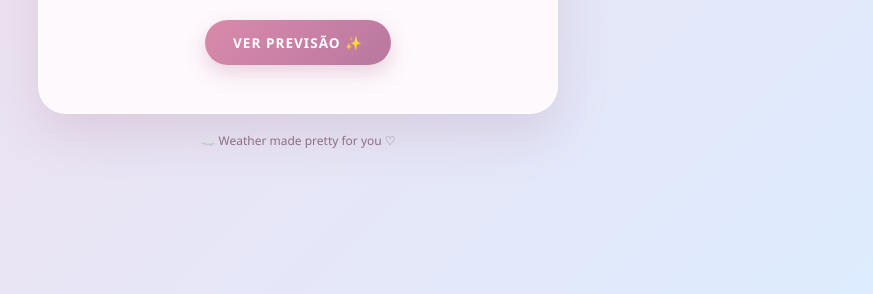
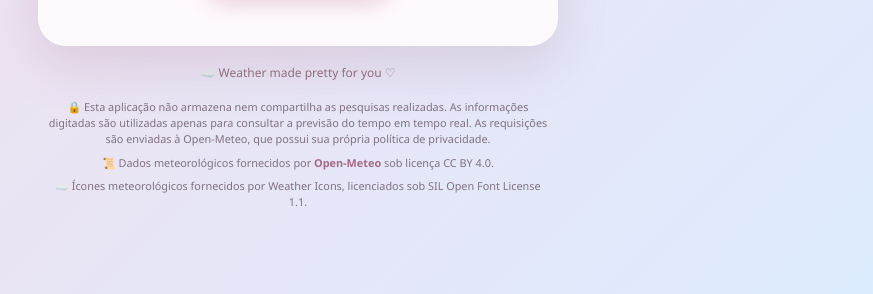
Before and after one commit to julianaenob-hub/projeto_clima, a website: page index.html in a window 1280 px wide. Shown: the part 506-800 px from the top of the page, without its empty margins (342-1215 px from the left). Drawn offline with Linux system fonts and the light colour scheme; some icons are missing.

Commit message:
🔐 feat: adiciona avisos de privacidade e licenciamento

```diff
--- a/assets/css/style.css
+++ b/assets/css/style.css
@@ -11,6 +11,7 @@ body {
   min-height: 100vh;
   background: linear-gradient(135deg, #f8dce8, #dcecff);
   display: flex;
+  flex-direction: column;
   align-items: center;
   justify-content: center;
   padding: 20px;
@@ -21,7 +22,6 @@ body {
 .hidden {
   display: none !important;
 }
-
 
 /* ---------- Tela de abertura ---------- */
 
@@ -93,14 +93,15 @@ body {
   font-size: 0.75rem;
 }
 
-
 /* ---------- Aplicação ---------- */
 
 .weather-app {
   width: 100%;
   max-width: 520px;
+  display: flex;
+  flex-direction: column;
+  align-items: center;
 }
-
 
 /* ---------- Cards ---------- */
 
@@ -112,7 +113,6 @@ body {
   box-shadow: 0 20px 50px rgba(91, 76, 92, 0.18);
   border: 1px solid rgba(255, 255, 255, 0.9);
 }
-
 
 /* ---------- Tela de busca ---------- */
 
@@ -201,7 +201,6 @@ body {
   transform: translateY(-2px);
 }
 
-
 /* ---------- Mensagem de erro ---------- */
 
 .error-message {
@@ -212,7 +211,6 @@ body {
   color: #b24d70;
   font-size: 0.8rem;
 }
-
 
 /* ---------- Resultado ---------- */
 
@@ -270,7 +268,6 @@ body {
   text-transform: capitalize;
 }
 
-
 /* ---------- Informações meteorológicas adicionais ---------- */
 
 .weather-details {
@@ -309,7 +306,6 @@ body {
   font-weight: 700;
 }
 
-
 /* ---------- Botão voltar ---------- */
 
 .btn-voltar {
@@ -328,7 +324,6 @@ body {
   background: #e8bed1;
   transform: translateY(-2px);
 }
-
 
 /* ---------- Modo noturno ---------- */
 
@@ -398,11 +393,44 @@ body.night-mode .detail-value {
   color: #fff2f8;
 }
 
+/* ---------- Avisos legais ---------- */
+
+.legal-footer {
+  width: 100%;
+  max-width: 520px;
+  margin: 18px auto 0;
+  padding: 0 10px;
+  text-align: center;
+}
+
+.legal-footer p {
+  color: #7f7180;
+  font-size: 0.68rem;
+  line-height: 1.5;
+  margin-bottom: 7px;
+}
+
+.legal-footer a {
+  color: #a66b87;
+  font-weight: 700;
+  text-decoration: none;
+}
+
+.legal-footer a:hover {
+  text-decoration: underline;
+}
+
+body.night-mode .legal-footer p {
+  color: #c9b8c7;
+}
+
+body.night-mode .legal-footer a {
+  color: #e7aeca;
+}
 
 /* ---------- Responsivo ---------- */
 
 @media (max-width: 600px) {
-
   body {
     padding: 16px;
   }
@@ -451,4 +479,12 @@ body.night-mode .detail-value {
   .detail-label {
     font-size: 0.55rem;
   }
+
+  .legal-footer {
+    padding: 0 5px;
+  }
+
+  .legal-footer p {
+    font-size: 0.62rem;
+  }
 }
--- a/index.html
+++ b/index.html
@@ -70,6 +70,7 @@
           class="city-input"
           placeholder="Digite uma cidade..."
           autocomplete="off"
+         maxlength="100"
         required
         />
         </div>
@@ -163,5 +164,36 @@
     });
   </script>
 
+
+  <!-- ---------- Avisos de Privacidade e Licenciamento ---------- -->
+
+  <footer class="legal-footer">
+
+    <p class="privacy-notice">
+      🔒 Esta aplicação não armazena nem compartilha as pesquisas realizadas.
+      As informações digitadas são utilizadas apenas para consultar a previsão
+      do tempo em tempo real. As requisições são enviadas à Open-Meteo,
+      que possui sua própria política de privacidade.
+    </p>
+
+    <p class="license-notice">
+      📜 Dados meteorológicos fornecidos por
+      <a
+        href="https://open-meteo.com/"
+        target="_blank"
+        rel="noopener noreferrer"
+      >
+        Open-Meteo
+      </a>
+      sob licença CC BY 4.0.
+    </p>
+
+    <p class="icons-notice">
+      ☁️ Ícones meteorológicos fornecidos por Weather Icons,
+      licenciados sob SIL Open Font License 1.1.
+    </p>
+
+  </footer>
+
 </body>
 </html>
```
Lines whose indentation alone changed are shown as unchanged.
